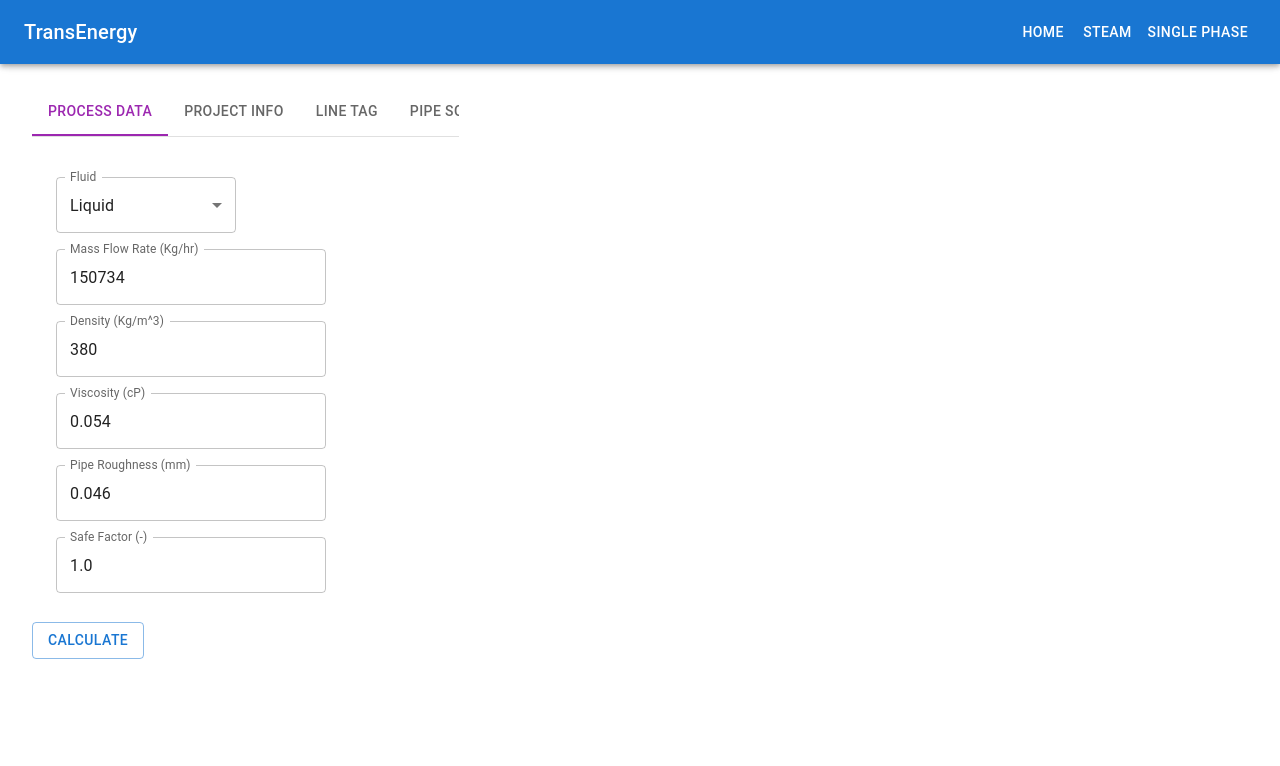
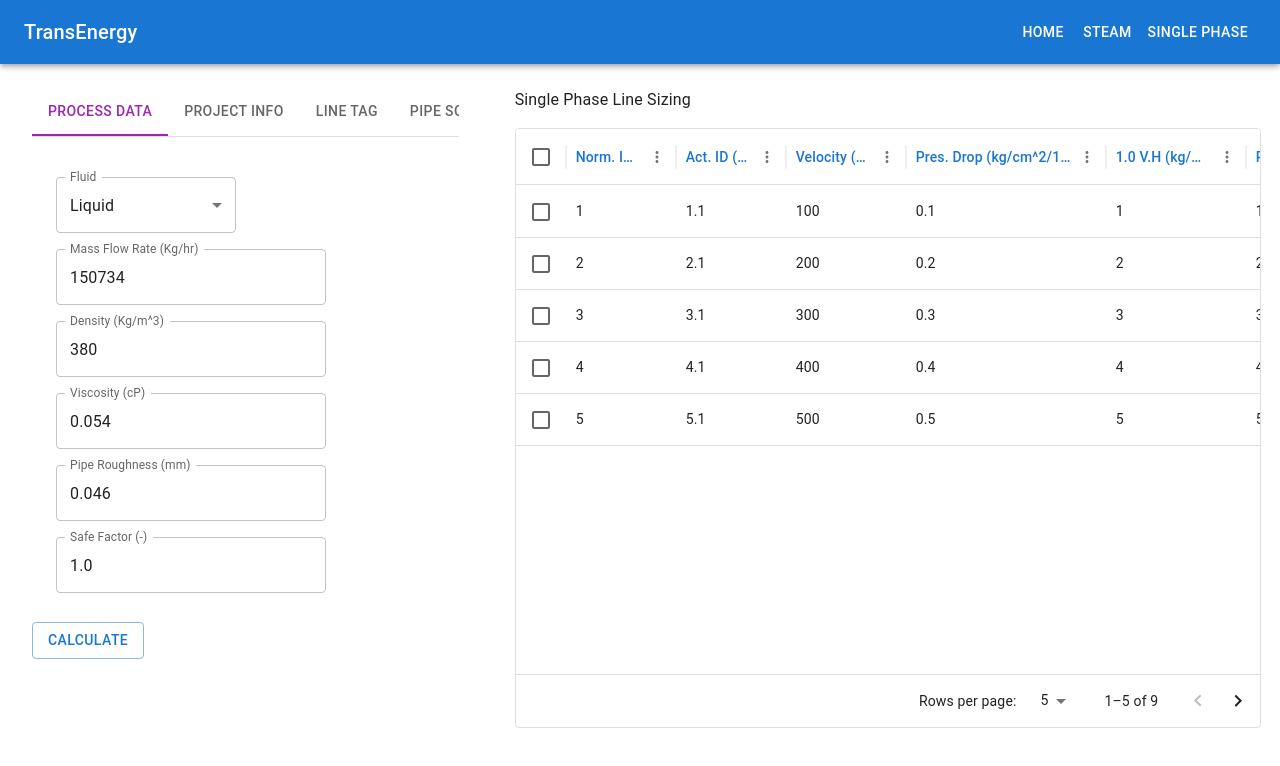
Before and after one commit to chiuwenyu/TransE-App, a React (Vite) app: page / in a window 1280 px wide. Shown: the top 766 px of the page. Built offline with nearby package versions, Linux system fonts and the light colour scheme.

Commit message:
single phasse line sizing data grid layout

```diff
--- a/package.json
+++ b/package.json
@@ -16,6 +16,7 @@
     "@mui/icons-material": "^5.15.15",
     "@mui/material": "^5.15.15",
     "@mui/styled-engine-sc": "^6.0.0-alpha.18",
+    "@mui/x-data-grid": "^7.6.1",
     "@tauri-apps/api": "^1",
     "react": "^18.2.0",
     "react-dom": "^18.2.0",
--- /dev/null
+++ b/src/Components/DataGridSingle.tsx
@@ -0,0 +1,149 @@
+import * as React from "react";
+import Box from "@mui/material/Box";
+import { DataGrid, GridColDef } from "@mui/x-data-grid";
+import { Typography } from "@mui/material";
+
+const columns: GridColDef<(typeof rows)[number]>[] = [
+  { field: "id", headerName: "Norm. ID\n(in)", width: 110, resizable: false },
+  {
+    field: "actID",
+    headerName: "Act. ID (in)",
+    width: 110,
+    editable: false,
+    resizable: false,
+  },
+  {
+    field: "vel",
+    headerName: "Velocity (m/s)",
+    width: 120,
+    resizable: false,
+    editable: false,
+  },
+  {
+    field: "presDrop",
+    headerName: "Pres. Drop (kg/cm^2/100m)",
+    width: 200,
+    resizable: false,
+    editable: false,
+  },
+  {
+    field: "vh",
+    headerName: "1.0 V.H (kg/m/s^2)",
+    width: 140,
+    resizable: false,
+    editable: false,
+  },
+  {
+    field: "reynoldNo",
+    headerName: "Reynold No. [-]",
+    width: 140,
+    resizable: false,
+    editable: false,
+  },
+];
+
+const rows = [
+  {
+    id: 1,
+    actID: 1.1,
+    vel: 100,
+    presDrop: 0.1,
+    vh: 1,
+    reynoldNo: 100000,
+  },
+  {
+    id: 2,
+    actID: 2.1,
+    vel: 200,
+    presDrop: 0.2,
+    vh: 2,
+    reynoldNo: 200000,
+  },
+  {
+    id: 3,
+    actID: 3.1,
+    vel: 300,
+    presDrop: 0.3,
+    vh: 3,
+    reynoldNo: 300000,
+  },
+  {
+    id: 4,
+    actID: 4.1,
+    vel: 400,
+    presDrop: 0.4,
+    vh: 4,
+    reynoldNo: 400000,
+  },
+  {
+    id: 5,
+    actID: 5.1,
+    vel: 500,
+    presDrop: 0.5,
+    vh: 5,
+    reynoldNo: 500000,
+  },
+  {
+    id: 6,
+    actID: 6.1,
+    vel: 600,
+    presDrop: 0.6,
+    vh: 6,
+    reynoldNo: 600000,
+  },
+  {
+    id: 7,
+    actID: 7.1,
+    vel: 700,
+    presDrop: 0.7,
+    vh: 7,
+    reynoldNo: 700000,
+  },
+  {
+    id: 8,
+    actID: 8.1,
+    vel: 800,
+    presDrop: 0.8,
+    vh: 8,
+    reynoldNo: 800000,
+  },
+  {
+    id: 9,
+    actID: 9.1,
+    vel: 900,
+    presDrop: 0.9,
+    vh: 9,
+    reynoldNo: 900000,
+  },
+];
+
+export default function DataGridSingle() {
+  return (
+    <Box sx={{ height: 600, width: "175%" }}>
+      <Typography gutterBottom variant="body1" component="div">
+        Single Phase Line Sizing
+      </Typography>
+      <DataGrid
+        rows={rows}
+        columns={columns}
+        sx={{
+          "& .MuiDataGrid-columnHeader": {
+            color: "primary.main",
+            fontWeight: "bold",
+          },
+          mt: 2,
+        }}
+        initialState={{
+          pagination: {
+            paginationModel: {
+              pageSize: 5,
+            },
+          },
+        }}
+        pageSizeOptions={[5, 6, 7, 8]}
+        checkboxSelection
+        disableRowSelectionOnClick
+      />
+    </Box>
+  );
+}
--- a/src/Components/SinglePhase.tsx
+++ b/src/Components/SinglePhase.tsx
@@ -15,6 +15,7 @@ import {
   TextField,
 } from "@mui/material";
 import PipeManager from "./PipeManager";
+import DataGridSingle from "./DataGridSingle";
 
 interface TabPanelProps {
   children?: React.ReactNode;
@@ -366,6 +367,9 @@ export const SinglePhase = () => {
             Calculate{" "}
           </Button>
         </Grid>
+        <Grid item xs={4} sx={{ ml: 1, mt: 1, pt: 10, width: "200%" }}>
+          <DataGridSingle />
+        </Grid>
       </Grid>
     </>
   );
```
Also changed, not shown: 1 other file (tests, documents, lock files or other folders).
